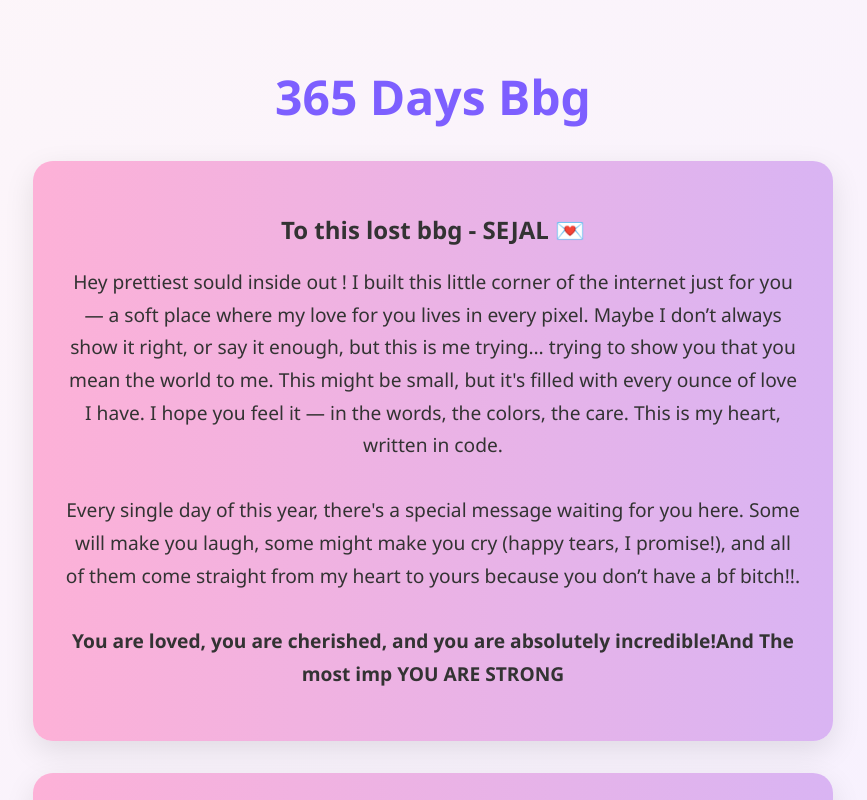
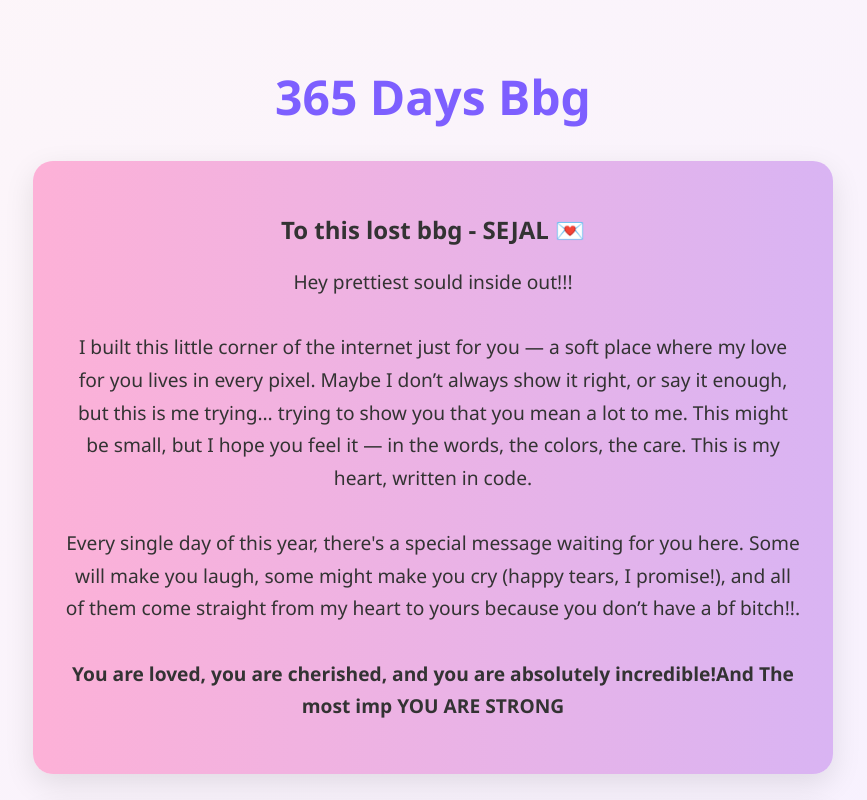
Before and after one commit to juie-ing/365-days-bbg, a React (Create React App) app: page / in a window 1280 px wide. Shown: the top 800 px of the page, without its empty margins (207-1074 px from the left). Built offline with nearby package versions, Linux system fonts and the light colour scheme.

Commit message:
🚫 Remove leftover style.css import (final fix)

```diff
--- a/src/App.tsx
+++ b/src/App.tsx
@@ -66,7 +66,9 @@ function App() {
         <Card>
           <h2>To this lost bbg - SEJAL 💌</h2>
           <Message>
-            Hey prettiest sould inside out ! I built this little corner of the internet just for you — a soft place where my love for you lives in every pixel. Maybe I don’t always show it right, or say it enough, but this is me trying… trying to show you that you mean the world to me. This might be small, but it's filled with every ounce of love I have. I hope you feel it — in the words, the colors, the care. This is my heart, written in code.
+            Hey prettiest sould inside out!!!
+            <br /><br />
+            I built this little corner of the internet just for you — a soft place where my love for you lives in every pixel. Maybe I don’t always show it right, or say it enough, but this is me trying… trying to show you that you mean a lot to me. This might be small, but  I hope you feel it — in the words, the colors, the care. This is my heart, written in code.
             <br /><br />
             Every single day of this year, there's a special message waiting for you here.
             Some will make you laugh, some might make you cry (happy tears, I promise!),
```
